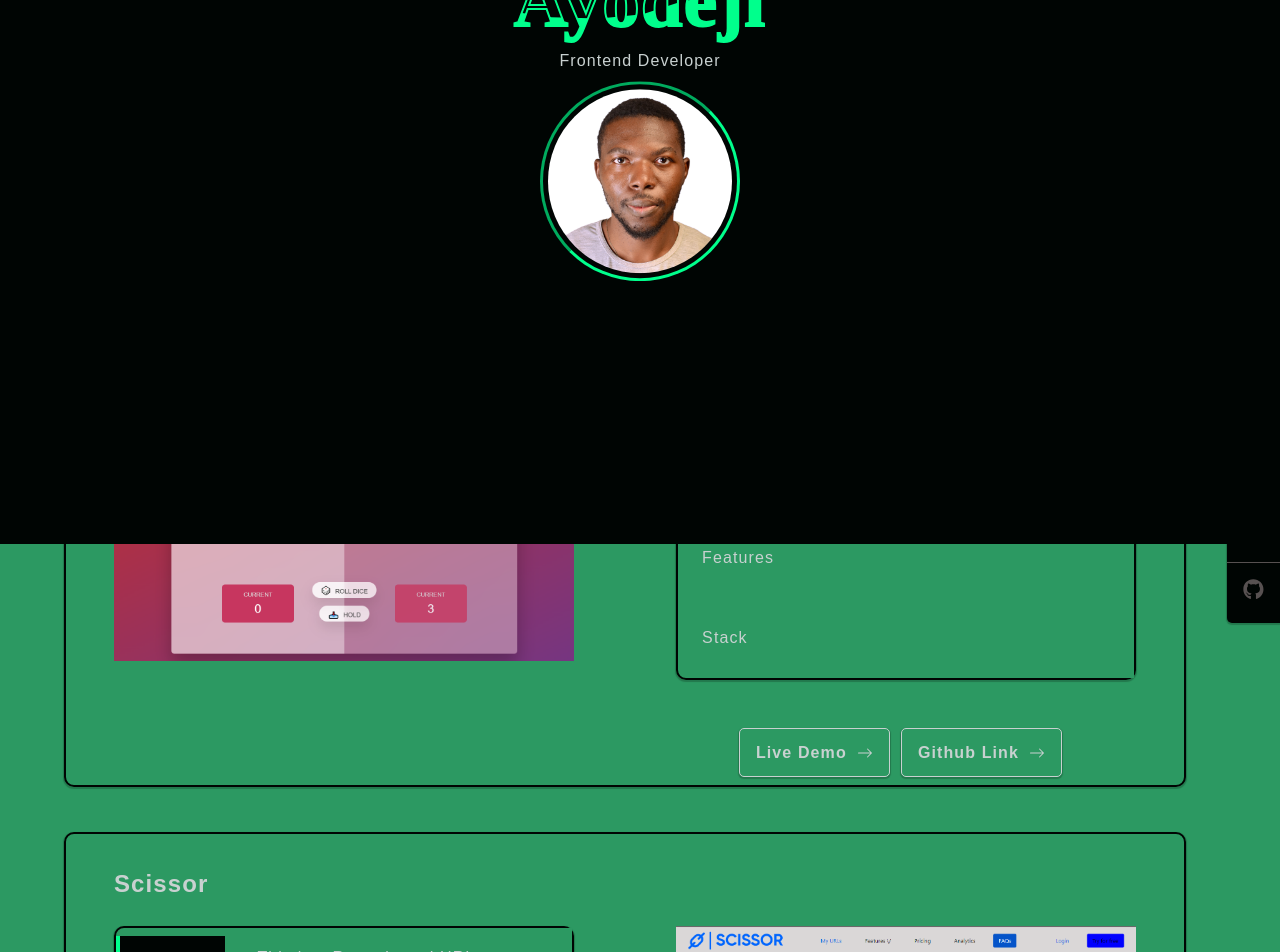
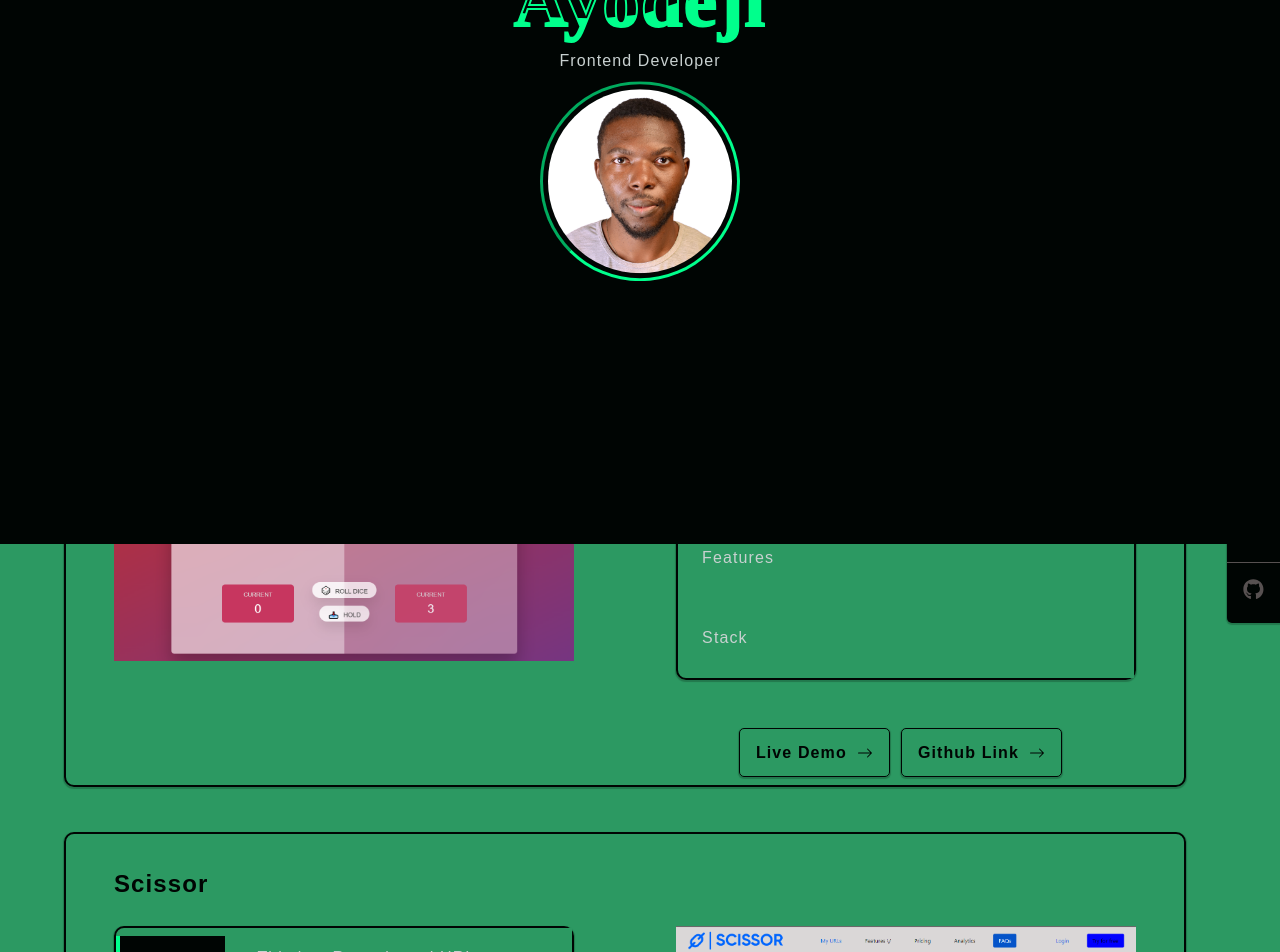
Before and after one commit to ayeniayodeji2009/portfolio_resume, a React (Create React App) app: page /projects in a window 1280 px wide. Shown: the top 952 px of the page. Built offline with nearby package versions, Linux system fonts and the light colour scheme; a web font is replaced by a local one.

Commit message:
Updating - Adjust some button colour on UI

```diff
--- a/src/Pages/About/About.scss
+++ b/src/Pages/About/About.scss
@@ -2,7 +2,7 @@
 
 .about {
   padding: 1rem 3rem;
-   max-width: 1760px;
+  max-width: 1760px;
   margin: 0 auto;
 
   @include respond(tab-port) {
@@ -93,6 +93,7 @@
     display: flex;
     justify-content: center;
     margin: 1rem 0;
+    color: var(--secondary-color);
 
     > * {
       font-size: 2rem;
@@ -106,8 +107,19 @@
 
       &:hover {
         transform: scale(1.3);
-        color: var(--secondary-color);
+        color: white;
       }
     }
   }
+
+  .btn, em {
+    color: var(--secondary-color);
+    border-color: var(--secondary-color);
+
+    &:hover {
+      font-weight: bolder;
+      color: white;
+      border-color: white;
+    }
+  }
 }
--- a/src/Pages/Contact/Contact.scss
+++ b/src/Pages/Contact/Contact.scss
@@ -23,6 +23,7 @@
     align-items: center;
     margin: auto;
     margin-top: 0;
+    color: var(--secondary-color);
     > * {
       align-items: center;
 
@@ -34,12 +35,16 @@
       @include respond(phone) {
         font-size: 1rem;
       }
+      &:hover {
+        transform: scale(1.2);
+        color: white;
+      }
     }
     .zoom {
       transition: all 0.7s ease;
       &:hover {
         transform: scale(1.4);
-        color: var(--secondary-color);
+        color: white;
       }
     }
   }
--- a/src/Pages/Projects/Projects.scss
+++ b/src/Pages/Projects/Projects.scss
@@ -11,14 +11,19 @@
     margin-top: 2rem;
   }
 
+  .projectName {
+    color: var(--secondary-color);
+  }
+
   ._text {
     a {
-      color: var(--light-color);
+      color: var(--secondary-color);// var(--light-color);
 
       &:hover {
         text-decoration: underline;
         color: var(--secondary-color);
         border-color: var(--secondary-color);
+        font-weight: bolder;
       }
     }
   }
--- a/src/Pages/Projects/SIngleProject.jsx
+++ b/src/Pages/Projects/SIngleProject.jsx
@@ -17,7 +17,7 @@ const SIngleProject = ({
     return (
         <section>
             <br />
-            <h2>{name}</h2>
+            <h2 className="projectName">{name}</h2>
             <br />
             <div className="singleProject">
                 <div className="imageContainer">
--- a/src/Styling/Utils.scss
+++ b/src/Styling/Utils.scss
@@ -46,14 +46,15 @@ $spaceamounts: (1, 2, 3, 4, 5);
   margin-right: 0.7rem;
 }
 .pry_btn {
-  border-color: var(--text-color);
+  color: var(--secondary-color);
+  border-color: var(--secondary-color);
   font-size: 1rem;
   font-weight: bold;
   transition: 0.4s ease;
   &:hover {
-    background-color: var(--accent-color);
-    color: var(--secondary-color);
-    border-color: var(--secondary-color);
+    background-color: var(--secondary-color);// var(--accent-color);
+    color: var(--text-color);
+    border-color: var(--text-color);
   }
     @include respond(tab-port) {
 font-size: .8rem;
```
